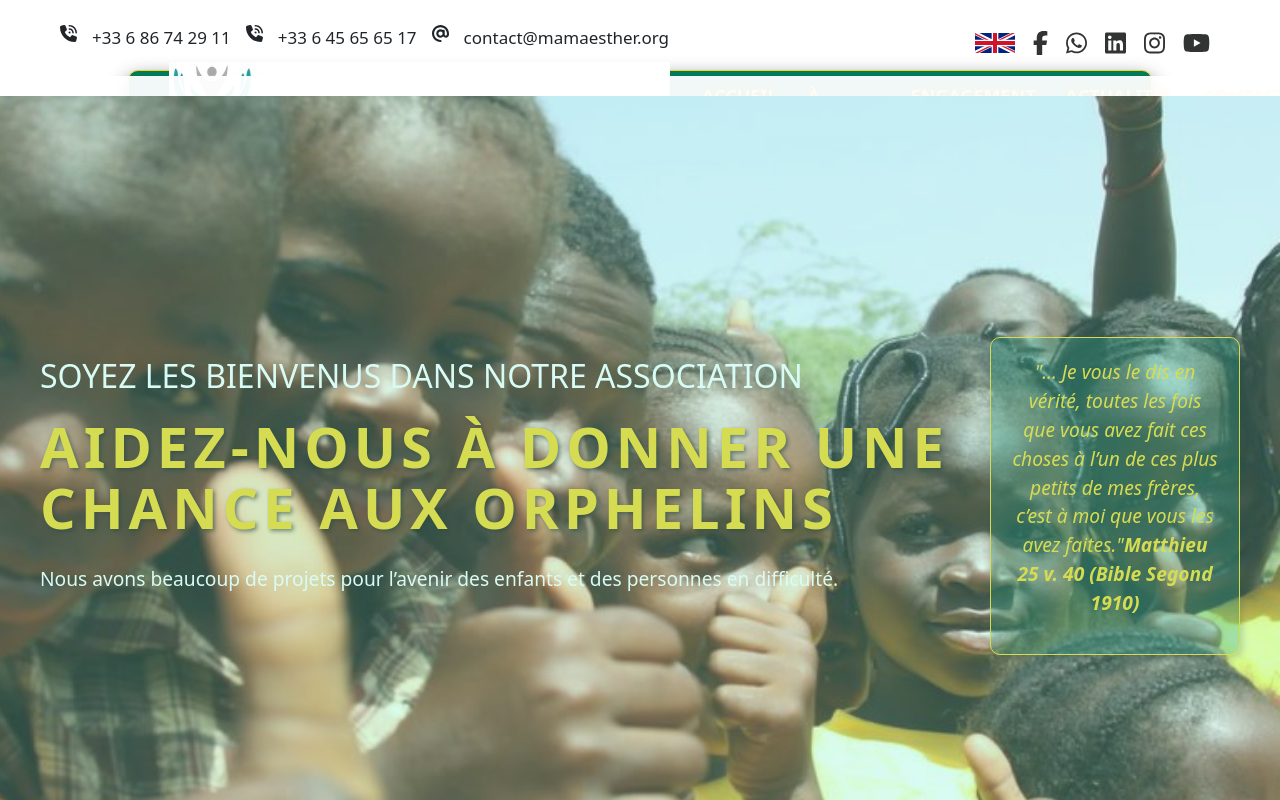
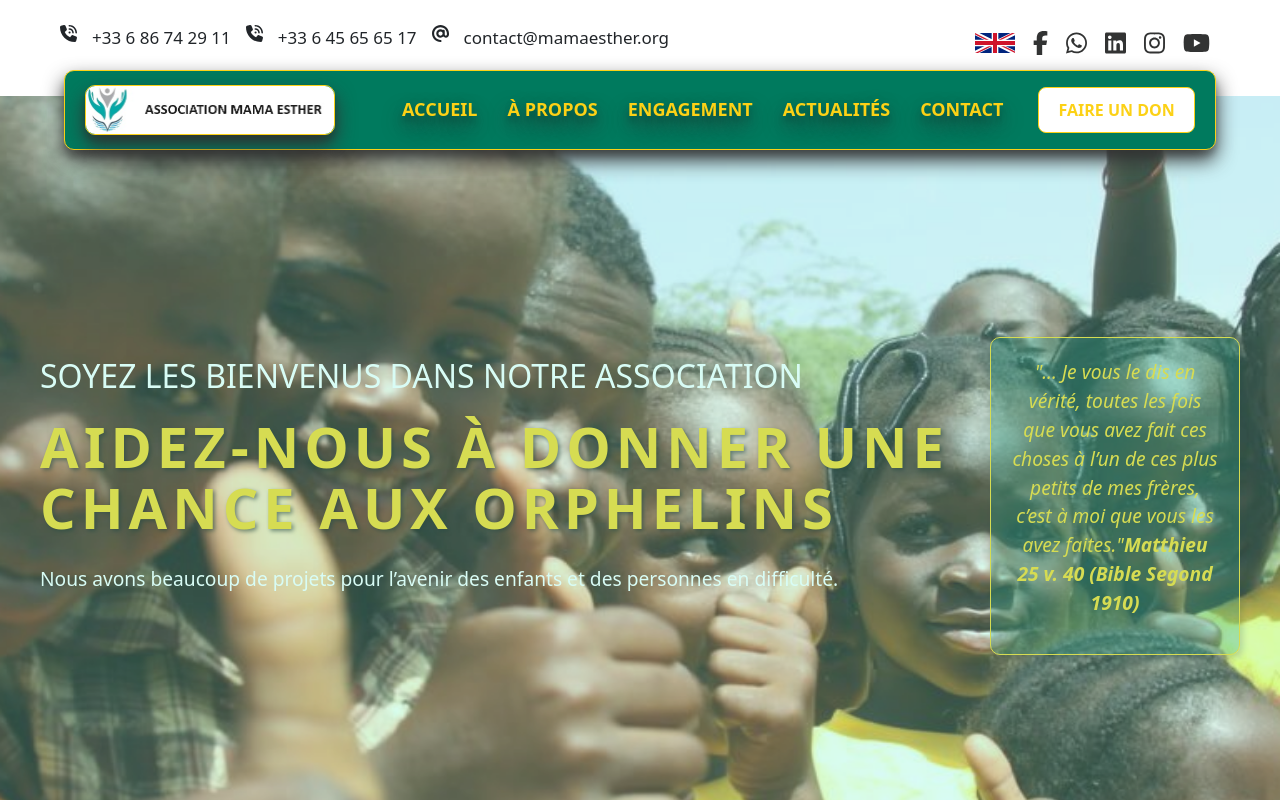
Before and after one commit to PapaG57/mama-esther-v5, a React (Vite) app: page / in a window 1280 px wide. Shown: the top 800 px of the page. Built offline with nearby package versions, Linux system fonts and the light colour scheme; some icons are missing.

Commit message:
changement de taille et de z-index

```diff
--- a/src/styles/navbar.css
+++ b/src/styles/navbar.css
@@ -3,8 +3,8 @@
   top: 70px;
   left: 50%;
   transform: translateX(-50%);
-  z-index: 100;
-  width: 80%;
+  z-index: 2000;
+  width: 90%;
   height: 80px;
   display: flex;
   align-items: center;
@@ -23,15 +23,14 @@
 }
 
 .custom-navbar-container {
-  max-width: 1200px;
-  width: 100%;
-  padding: 0 40px;
   display: flex;
   justify-content: space-between;
   align-items: center;
+  width: 100%;
+  padding: 0 20px;
 }
 
-.custom-navbar-logo img {
+.custom-navbar-logo {
   width: 250px;
   border-radius: 10px;
   border: 1px solid #fcd116; /* jaune comme le drapeau du Cameroun */
@@ -60,7 +59,7 @@
 }
 
 .don-button {
-  padding: 10px 20px;
+  /* padding: 10px 20px; */
   font-size: 16px;
   font-weight: 700;
   text-transform: uppercase;
```
